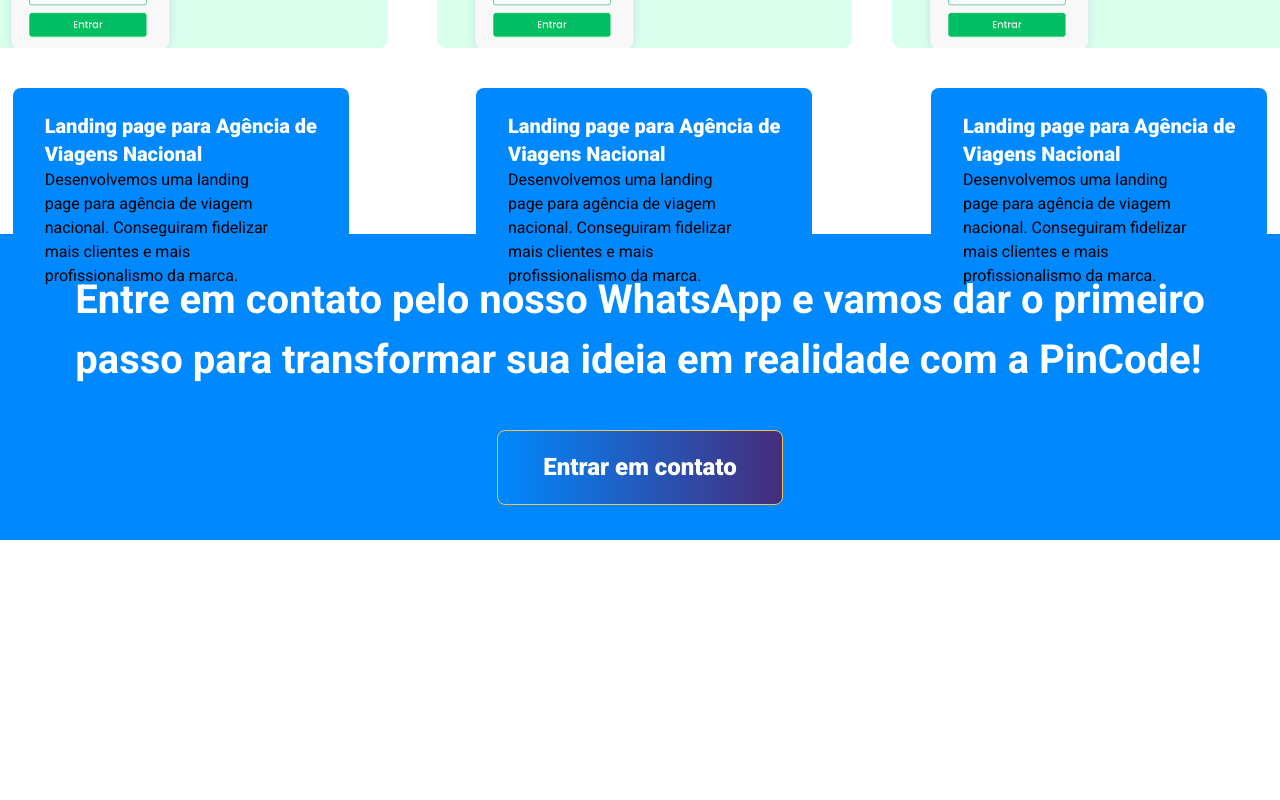
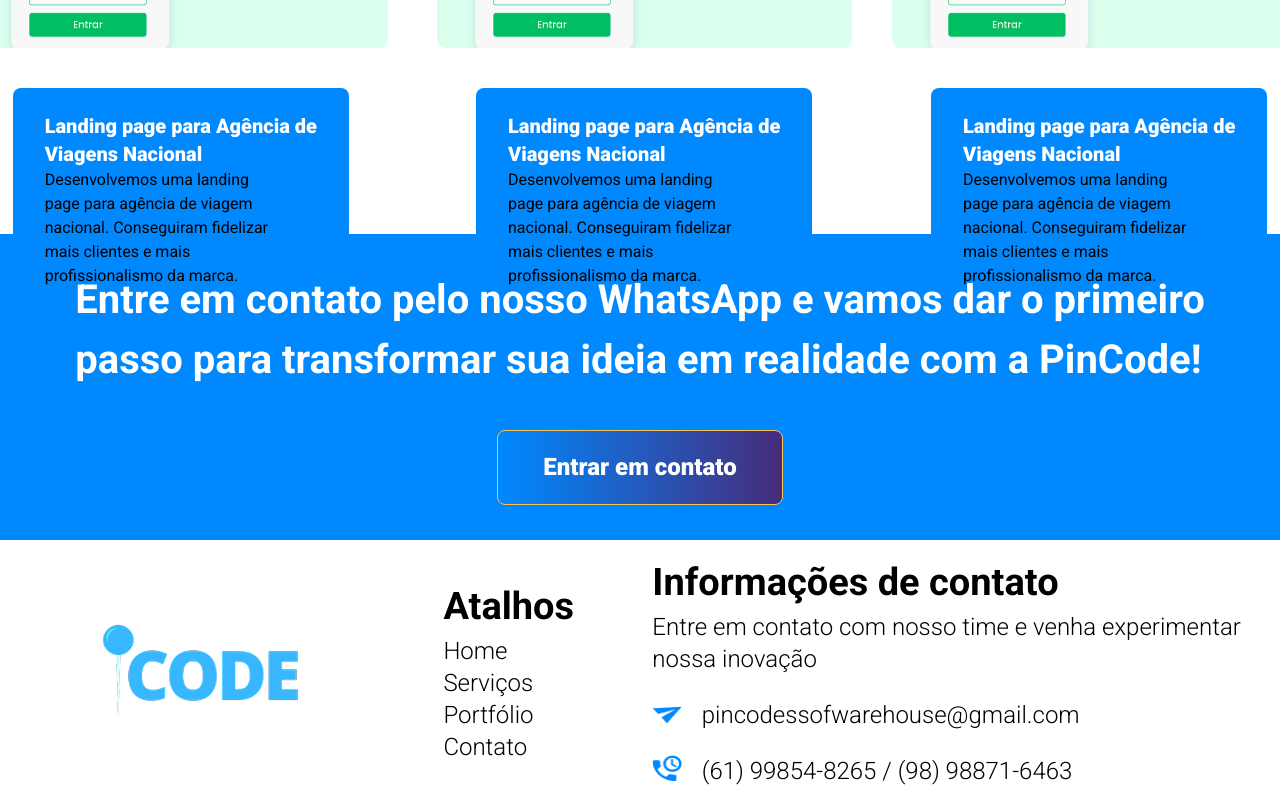
Before and after one commit to fernandooliveiralima/pincodes_app, a Nuxt app: page / in a window 1280 px wide. Shown: the part 3699-4499 px from the top of the page. Before the commit the page ends 4239 px from the top, so only its background shows below. Built offline with nearby package versions, Linux system fonts and the light colour scheme.

Commit message:
sessao 8

```diff
--- /dev/null
+++ b/components/Section_8/Main/MainSection8.vue
@@ -0,0 +1,53 @@
+<script setup lang="ts">
+
+</script>
+
+<template>
+  <div class="
+    flex items-center justify-around
+    ">
+
+    <img src="../../../shared/img/logotipo animado PINCODES (2) 1.png" alt="">
+
+    <section class="flex flex-col">
+      <h1 class="text-[2.375rem] font-bold">Atalhos</h1>
+      <ul class="text-2xl font-light">
+        <li>Home</li>
+        <li>Serviços</li>
+        <li>Portfólio</li>
+        <li>Contato</li>
+      </ul>
+    </section>
+
+    <section>
+      <h1 class="text-[2.375rem] font-bold">Informações de contato</h1>
+      <p class="text-2xl font-light">
+        Entre em contato com nosso time e venha experimentar <br> nossa inovação
+      </p>
+
+      <div class="
+        flex items-center
+        text-2xl font-light
+        mt-6
+        space-x-5
+        ">
+        <img class="w-[5%] h-[5%]" src="../../../shared/img/email.png" alt="">
+        <span>pincodessofwarehouse@gmail.com</span>
+      </div>
+
+      <div class="
+      flex
+      text-2xl
+      font-light
+      mt-6
+      space-x-5
+      ">
+        <img class="w-[5%] h-[5%]" src="../../../shared/img/phone.png" alt="">
+        <span>(61) 99854-8265 / (98) 98871-6463</span>
+      </div>
+    </section>
+
+  </div>
+</template>
+
+<style scoped></style>
--- a/pages/index.vue
+++ b/pages/index.vue
@@ -7,6 +7,7 @@
 import MainSection5 from '~/components/Section_5/Main/MainSection5.vue';
 import MainSection6 from '~/components/Section_6/Main/MainSection6.vue';
 import MainSection7 from '~/components/Section_7/Main/MainSection7.vue';
+import MainSection8 from '~/components/Section_8/Main/MainSection8.vue';
 </script>
 
 <template>
@@ -27,6 +28,7 @@
     <MainSection5/>
     <MainSection6/>
     <MainSection7/>
+    <MainSection8/>
   </div>
 </template>
 
```
Also changed, not shown: shared/img/email.png (added), shared/img/phone.png (added).
